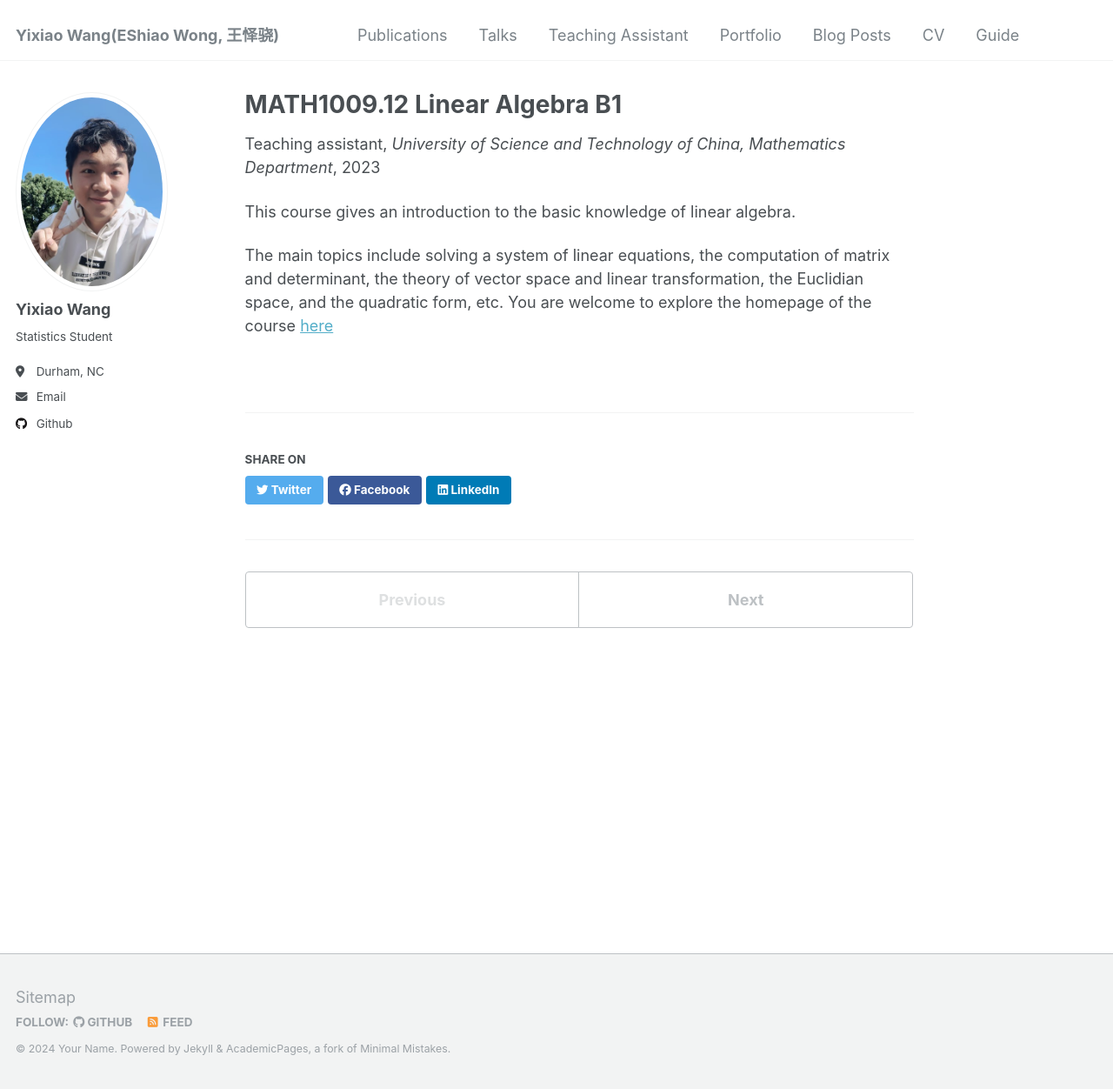
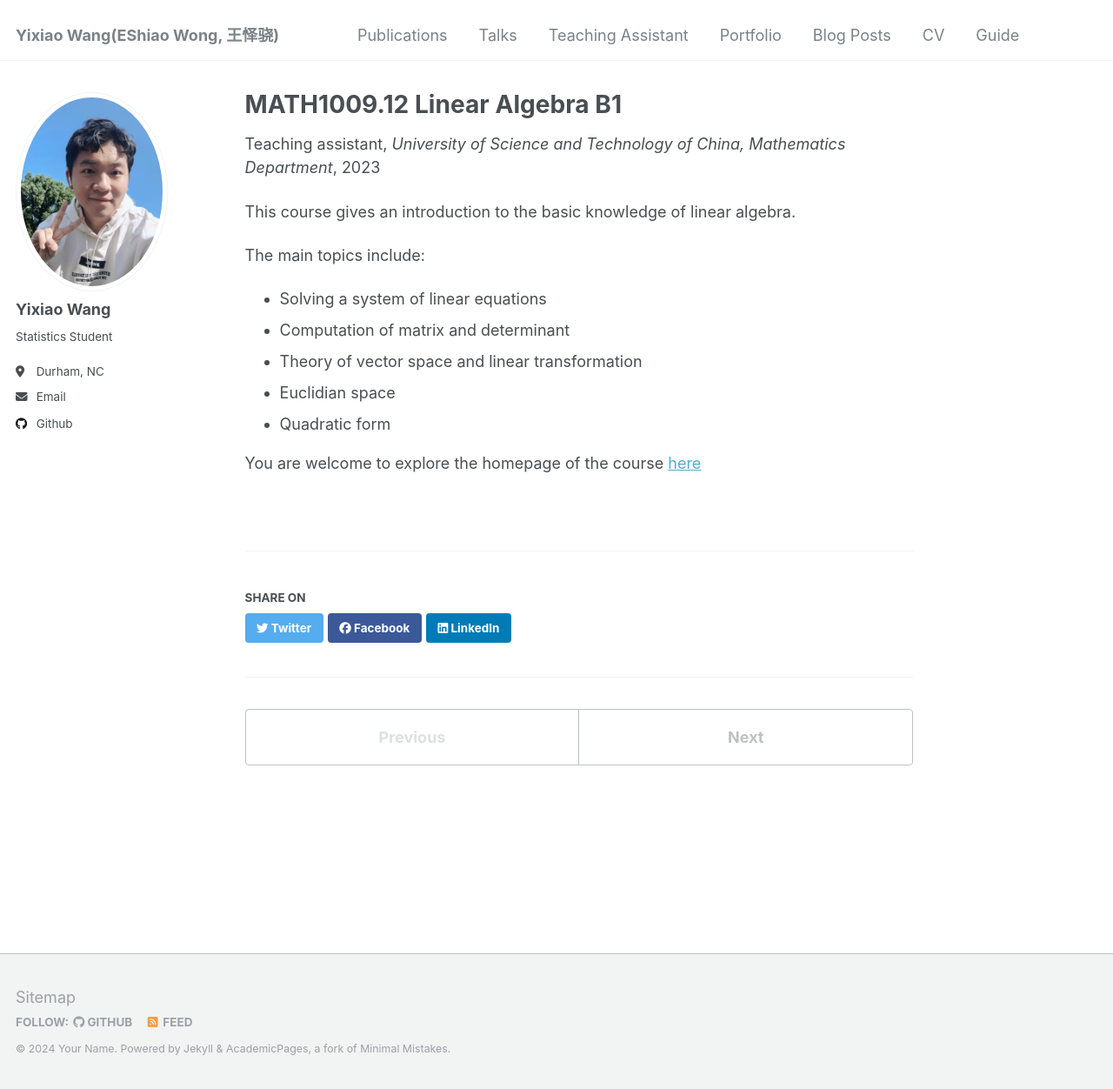
Before and after one commit to Yixiao-Wang-Stats/Yixiao-Wang-Stats.github.io, a Jekyll site: the page built from _teaching/2023-Spring-MATH1009-Linear-Algebra-B1.md, in a window 1280 px wide and 1252 px high. Shown: the whole window at 87% size. Built offline with Jekyll 4.4.1, drawn with Linux system fonts in a browser that asks for light colours; a script that is not in the unit is left out.

Commit message:
Update 2023-Spring-MATH1009-Linear-Algebra-B1.md

```diff
--- a/_teaching/2023-Spring-MATH1009-Linear-Algebra-B1.md
+++ b/_teaching/2023-Spring-MATH1009-Linear-Algebra-B1.md
@@ -14,4 +14,11 @@ location: "Anhui, China"
 
 This course gives an introduction to the basic knowledge of linear algebra.
 
-The main topics include solving a system of linear equations, the computation of matrix and determinant, the theory of vector space and linear transformation, the Euclidian space, and the quadratic form, etc. You are welcome to explore the homepage of the course [here](http://home.ustc.edu.cn/~wyx_mail/linear_algebra_b1.html/)
+The main topics include:
+- Solving a system of linear equations
+- Computation of matrix and determinant
+- Theory of vector space and linear transformation
+- Euclidian space
+- Quadratic form
+
+ You are welcome to explore the homepage of the course [here](http://home.ustc.edu.cn/~wyx_mail/linear_algebra_b1.html/)
```
